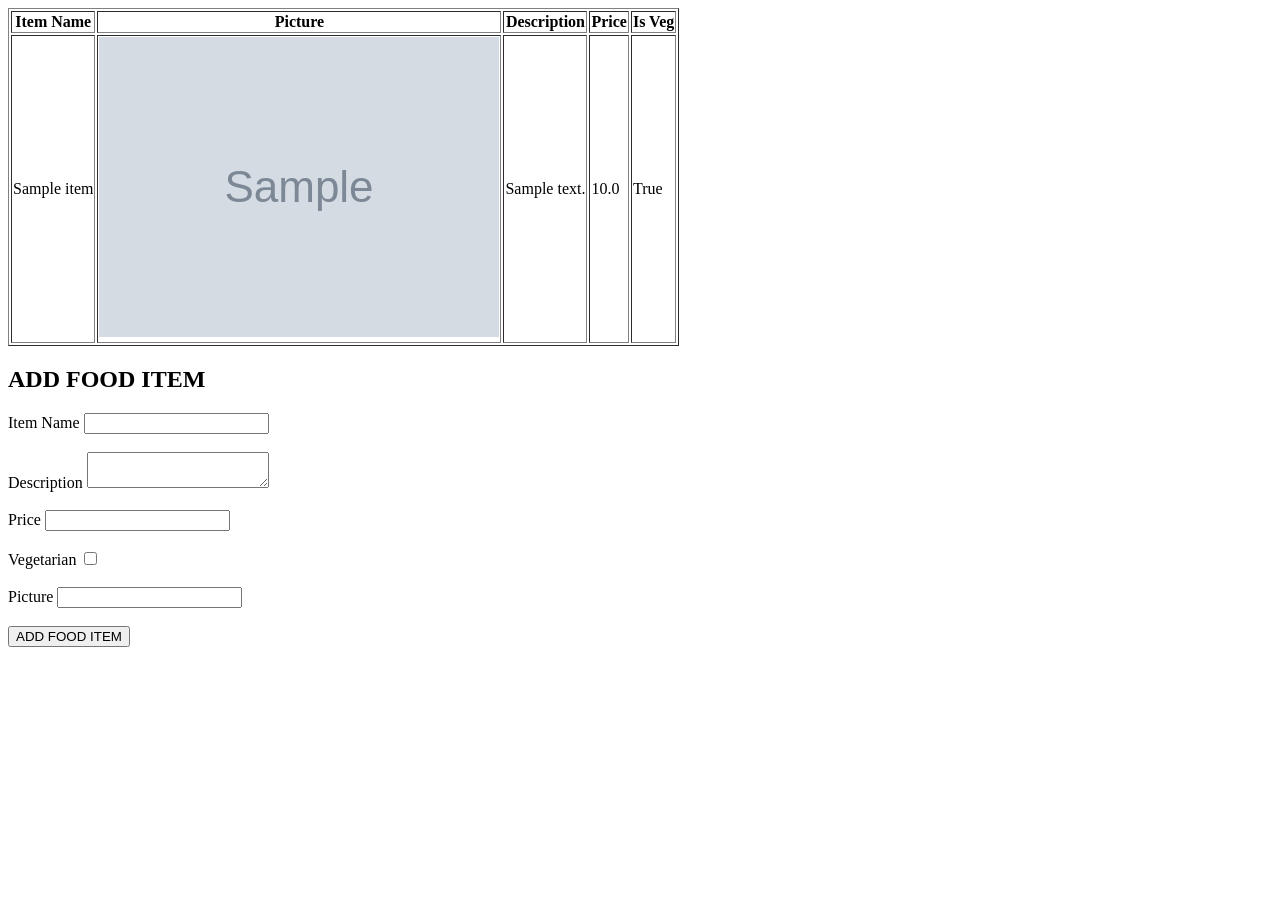
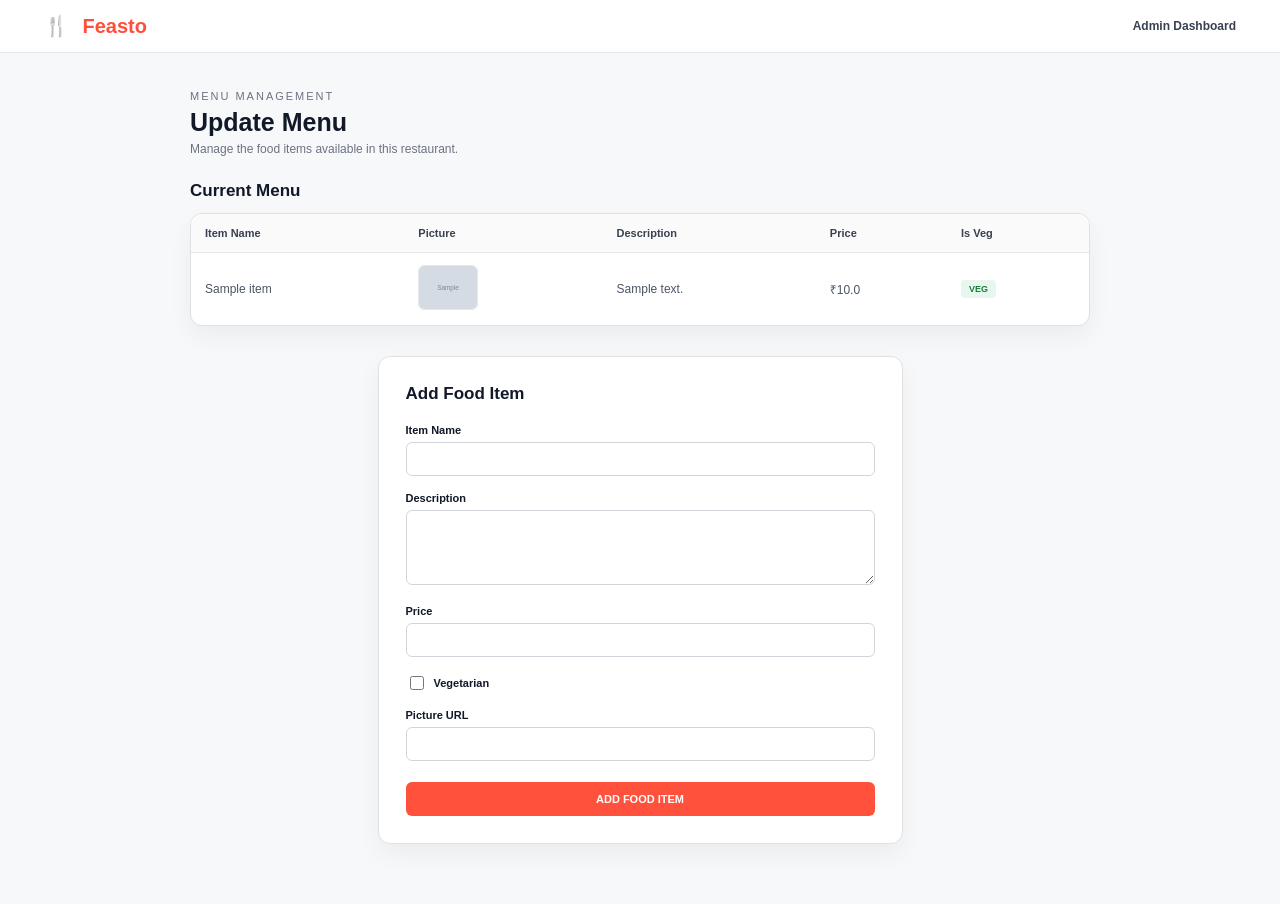
Before and after one commit to Sulaim-Saadath/Feasto, a Django app: page /open_update_menu/1/ in a window 1280 px wide. Before the commit the page ends 647 px from the top, so only its background shows below. Run offline with Django 5.2, Linux system fonts and the light colour scheme; tables that the repository leaves empty hold one stand-in row (values such as "Sample post"); grey boxes marked "Sample" are stand-in pictures.

Commit message:
Designing frontend

```diff
--- a/feastoApp/Templates/open_add_restaurant.html
+++ b/feastoApp/Templates/open_add_restaurant.html
@@ -51,7 +51,7 @@
                         name="rating"
                         min="0"
                         max="5"
-                        step="0.5"
+                        step="0.1"
                         required
                     >
                 </div>
--- a/feastoApp/Templates/update_menu.html
+++ b/feastoApp/Templates/update_menu.html
@@ -1,13 +1,54 @@
-<!doctype html>
+
+<!DOCTYPE html>
 <html lang="en">
   <head>
-    <meta charset="UTF-8" />
-    <meta name="viewport" content="width=device-width, initial-scale=1.0" />
-    <title>update_menu</title>
+    <meta charset="UTF-8">
+    <meta name="viewport" content="width=device-width, initial-scale=1.0">
+    <title>Update Menu</title>
+    {% load static %}
+    <link rel="stylesheet" href="{% static 'update_menu.css' %}">
 </head>
+
 <body>
-    <!-- Show Current Menu Here -->
-    <table border="1">
+
+    <!-- Header -->
+    <header class="header">
+
+        <div class="logo">
+            <span class="logo-icon">🍴</span>
+            Feasto
+        </div>
+
+        <div class="admin-link">
+            Admin Dashboard
+        </div>
+
+    </header>
+
+
+    <!-- Main Content -->
+    <main class="main">
+
+        <div class="section-label">
+            MENU MANAGEMENT
+        </div>
+
+        <h1>Update Menu</h1>
+
+        <div class="description">
+            Manage the food items available in this restaurant.
+        </div>
+
+
+        <!-- Current Menu -->
+        <section class="menu-section">
+
+            <h2>Current Menu</h2>
+
+            <div class="table-container">
+
+                <table>
+
                     <thead>
                         <tr>
                             <th>Item Name</th>
@@ -17,35 +58,147 @@
                             <th>Is Veg</th>
                         </tr>
                     </thead>
+
                     <tbody>
+
                         {% for item in itemList %}
+
                         <tr>
-          <td>{{item.name}}</td>
-          <td><img src="{{item.picture}}" /></td>
-          <td>{{item.description}}</td>
-          <td>{{item.price}}</td>
-          <td>{{item.vegetarian}}</td>
+
+                            <td>{{ item.name }}</td>
+
+                            <td>
+                                <img
+                                    src="{{ item.picture }}"
+                                    alt="{{ item.name }}"
+                                    class="food-image"
+                                >
+                            </td>
+
+                            <td>{{ item.description }}</td>
+
+                            <td>₹{{ item.price }}</td>
+
+                            <td>
+                                {% if item.vegetarian %}
+                                    <span class="veg-badge">VEG</span>
+                                {% else %}
+                                    <span class="nonveg-badge">NON-VEG</span>
+                                {% endif %}
+                            </td>
+
                         </tr>
+
+                        {% empty %}
+
+                        <tr>
+                            <td colspan="5" class="empty-message">
+                                No food items available.
+                            </td>
+                        </tr>
+
                         {% endfor %}
+
                     </tbody>
+
                 </table>
-    <!-- Add Food Item (FORM) -->
-    <h2>ADD FOOD ITEM</h2>
-    <form method="POST" action=" {% url 'update_menu' restaurant.id %}">
+
+            </div>
+
+        </section>
+
+
+        <!-- Add Food Item -->
+        <section class="form-section">
+
+            <h2>Add Food Item</h2>
+
+            <form method="POST"
+                  action="{% url 'update_menu' restaurant.id %}">
+
                 {% csrf_token %}
-      <label for="name">Item Name</label>
-      <input type="text" name="name" id="name" required /><br /><br />
-      <label for="description">Description</label>
-      <textarea name="description" id="description" required></textarea
-      ><br /><br />
-      <label for="price">Price</label>
-      <input type="number" name="price" , id="price" step="0.01" required />
-      <br /><br />
-      <label for="vegetarian">Vegetarian</label>
-      <input type="checkbox" id="vegetarian" name="vegetarian" /> <br /><br />
-      <label for="picture">Picture</label>
-      <input type="url" id="picture" name="picture" /> <br /><br />
-      <button type="submit">ADD FOOD ITEM</button>
+
+
+                <!-- Item Name -->
+                <div class="form-group">
+
+                    <label for="name">
+                        Item Name
+                    </label>
+
+                    <input
+                        type="text"
+                        name="name"
+                        id="name"
+                        required
+                    >
+
+                </div>
+
+
+                <!-- Description -->
+                <div class="form-group">
+
+                    <label for="description">
+                        Description
+                    </label>
+
+                    <textarea
+                        name="description"
+                        id="description"
+                        required
+                    ></textarea>
+
+                </div>
+
+
+                <!-- Price -->
+                <div class="form-group">
+
+                    <label for="price">
+                        Price
+                    </label>
+
+                    <input
+                        type="number"
+                        name="price"
+                        id="price"
+                        step="0.01"
+                        required
+                    >
+
+                </div>
+
+
+                <!-- Vegetarian -->
+                <div class="checkbox-group">
+
+                    <input
+                        type="checkbox"
+                        id="vegetarian"
+                        name="vegetarian"
+                    >
+
+                    <label for="vegetarian">
+                        Vegetarian
+                    </label>
+                </div>
+                <!-- Picture -->
+                <div class="form-group">
+                    <label for="picture">
+                        Picture URL
+                    </label>
+                    <input
+                        type="url"
+                        id="picture"
+                        name="picture"
+                    >
+                </div>
+                <button type="submit">
+                    ADD FOOD ITEM
+                </button>
             </form>
+        </section>
+    </main>
 </body>
 </html>
--- /dev/null
+++ b/feastoApp/static/update_menu.css
@@ -0,0 +1,357 @@
+* {
+  box-sizing: border-box;
+}
+
+body {
+  margin: 0;
+  font-family: Arial, sans-serif;
+  background-color: #f7f8fa;
+  color: #111827;
+}
+
+/* =========================
+   HEADER
+   ========================= */
+
+.header {
+  height: 53px;
+  background-color: white;
+  border-bottom: 1px solid #e5e7eb;
+
+  display: flex;
+  align-items: center;
+  justify-content: space-between;
+
+  padding: 0 44px;
+}
+
+.logo {
+  font-size: 20px;
+  font-weight: bold;
+  color: #ff4f3a;
+}
+
+.logo-icon {
+  color: #8b7b91;
+  margin-right: 8px;
+}
+
+.admin-link {
+  font-size: 12px;
+  color: #374151;
+  font-weight: 600;
+}
+
+/* =========================
+   MAIN
+   ========================= */
+
+.main {
+  width: 900px;
+  margin: 37px auto 60px;
+}
+
+.section-label {
+  font-size: 11px;
+  letter-spacing: 2px;
+  color: #6b7280;
+  margin-bottom: 6px;
+}
+
+h1 {
+  margin: 0;
+  font-size: 25px;
+  font-weight: 700;
+}
+
+.description {
+  margin-top: 5px;
+  font-size: 12px;
+  color: #6b7280;
+}
+
+/* =========================
+   CURRENT MENU
+   ========================= */
+
+.menu-section {
+  margin-top: 25px;
+}
+
+.menu-section h2,
+.form-section h2 {
+  font-size: 17px;
+  margin: 0 0 12px;
+}
+
+/* Table Card */
+
+.table-container {
+  background-color: white;
+
+  border: 1px solid #e1e1e1;
+  border-radius: 12px;
+
+  overflow: hidden;
+
+  box-shadow: 0 10px 25px rgba(0, 0, 0, 0.05);
+}
+
+/* Table */
+
+table {
+  width: 100%;
+  border-collapse: collapse;
+}
+
+thead {
+  background-color: #fafafa;
+}
+
+th {
+  text-align: left;
+
+  padding: 13px 14px;
+
+  font-size: 11px;
+  font-weight: 600;
+
+  color: #374151;
+
+  border-bottom: 1px solid #e5e7eb;
+}
+
+td {
+  padding: 12px 14px;
+
+  font-size: 12px;
+  color: #4b5563;
+
+  border-bottom: 1px solid #f0f0f0;
+
+  vertical-align: middle;
+}
+
+tbody tr:last-child td {
+  border-bottom: none;
+}
+
+tbody tr:hover {
+  background-color: #fafafa;
+}
+
+/* Food Image */
+
+.food-image {
+  width: 60px;
+  height: 45px;
+
+  object-fit: cover;
+
+  border-radius: 6px;
+
+  border: 1px solid #e5e7eb;
+}
+
+/* Veg Badge */
+
+.veg-badge {
+  display: inline-block;
+
+  padding: 4px 8px;
+
+  border-radius: 4px;
+
+  background-color: #e8f7ed;
+  color: #16803c;
+
+  font-size: 9px;
+  font-weight: bold;
+}
+
+/* Non-Veg Badge */
+
+.nonveg-badge {
+  display: inline-block;
+
+  padding: 4px 8px;
+
+  border-radius: 4px;
+
+  background-color: #fff0ed;
+  color: #e0442e;
+
+  font-size: 9px;
+  font-weight: bold;
+}
+
+/* Empty Menu */
+
+.empty-message {
+  text-align: center;
+
+  padding: 25px;
+
+  color: #9ca3af;
+}
+
+/* =========================
+   ADD FOOD FORM
+   ========================= */
+
+.form-section {
+  width: 525px;
+
+  margin: 30px auto 0;
+
+  background-color: white;
+
+  border: 1px solid #e1e1e1;
+  border-radius: 12px;
+
+  padding: 27px;
+
+  box-shadow: 0 10px 25px rgba(0, 0, 0, 0.05);
+}
+
+.form-section h2 {
+  margin-bottom: 20px;
+}
+
+/* Form Group */
+
+.form-group {
+  margin-bottom: 16px;
+}
+
+label {
+  display: block;
+
+  font-size: 11px;
+  font-weight: 600;
+
+  margin-bottom: 6px;
+}
+
+/* Inputs */
+
+input[type="text"],
+input[type="number"],
+input[type="url"],
+textarea {
+  width: 100%;
+
+  border: 1px solid #d1d5db;
+  border-radius: 6px;
+
+  padding: 9px 10px;
+
+  font-size: 12px;
+
+  outline: none;
+
+  font-family: Arial, sans-serif;
+}
+
+input[type="text"],
+input[type="number"],
+input[type="url"] {
+  height: 34px;
+}
+
+textarea {
+  height: 75px;
+
+  resize: vertical;
+}
+
+/* Input Focus */
+
+input[type="text"]:focus,
+input[type="number"]:focus,
+input[type="url"]:focus,
+textarea:focus {
+  border-color: #ff4f3a;
+}
+
+/* Checkbox */
+
+.checkbox-group {
+  display: flex;
+  align-items: center;
+
+  gap: 7px;
+
+  margin-bottom: 16px;
+}
+
+.checkbox-group input {
+  width: 14px;
+  height: 14px;
+
+  accent-color: #ff4f3a;
+}
+
+.checkbox-group label {
+  margin: 0;
+
+  font-size: 11px;
+}
+
+/* =========================
+   BUTTON
+   ========================= */
+
+button {
+  width: 100%;
+  height: 34px;
+
+  margin-top: 5px;
+
+  border: none;
+  border-radius: 6px;
+
+  background-color: #ff513b;
+  color: white;
+
+  font-size: 11px;
+  font-weight: bold;
+
+  cursor: pointer;
+}
+
+button:hover {
+  background-color: #f04430;
+}
+
+/* =========================
+   RESPONSIVE
+   ========================= */
+
+@media (max-width: 950px) {
+  .main {
+    width: 90%;
+  }
+
+  .table-container {
+    overflow-x: auto;
+  }
+
+  table {
+    min-width: 750px;
+  }
+}
+
+@media (max-width: 600px) {
+  .header {
+    padding: 0 20px;
+  }
+
+  .form-section {
+    width: 100%;
+  }
+
+  .main {
+    width: 92%;
+  }
+}
```
Also changed, not shown: feastoApp/Templates/update_restaurant.html (+53 -13 lines), feastoApp/static/update_restaurant.css (added, +116 -0 lines). Lines whose indentation alone changed are shown as unchanged.
